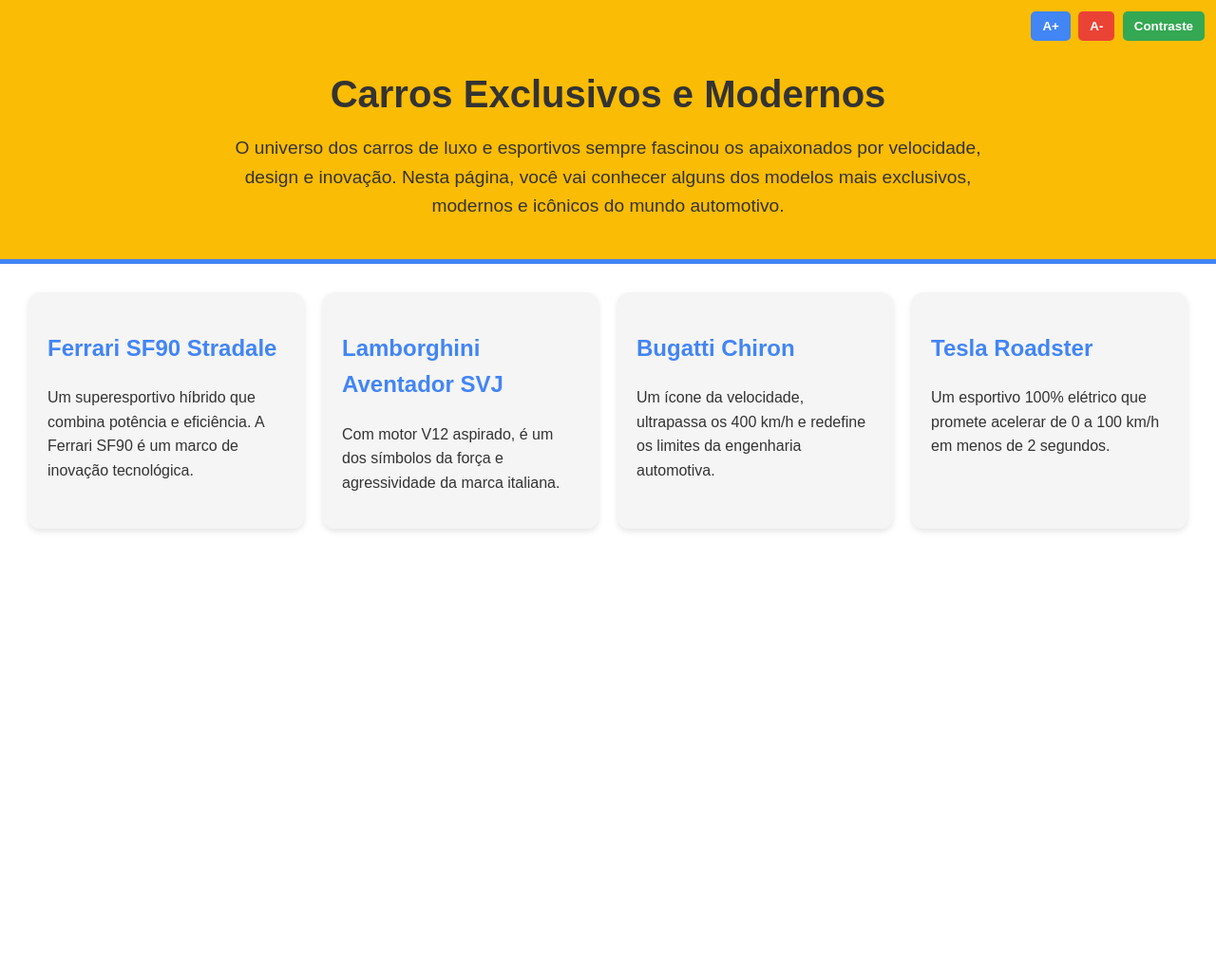
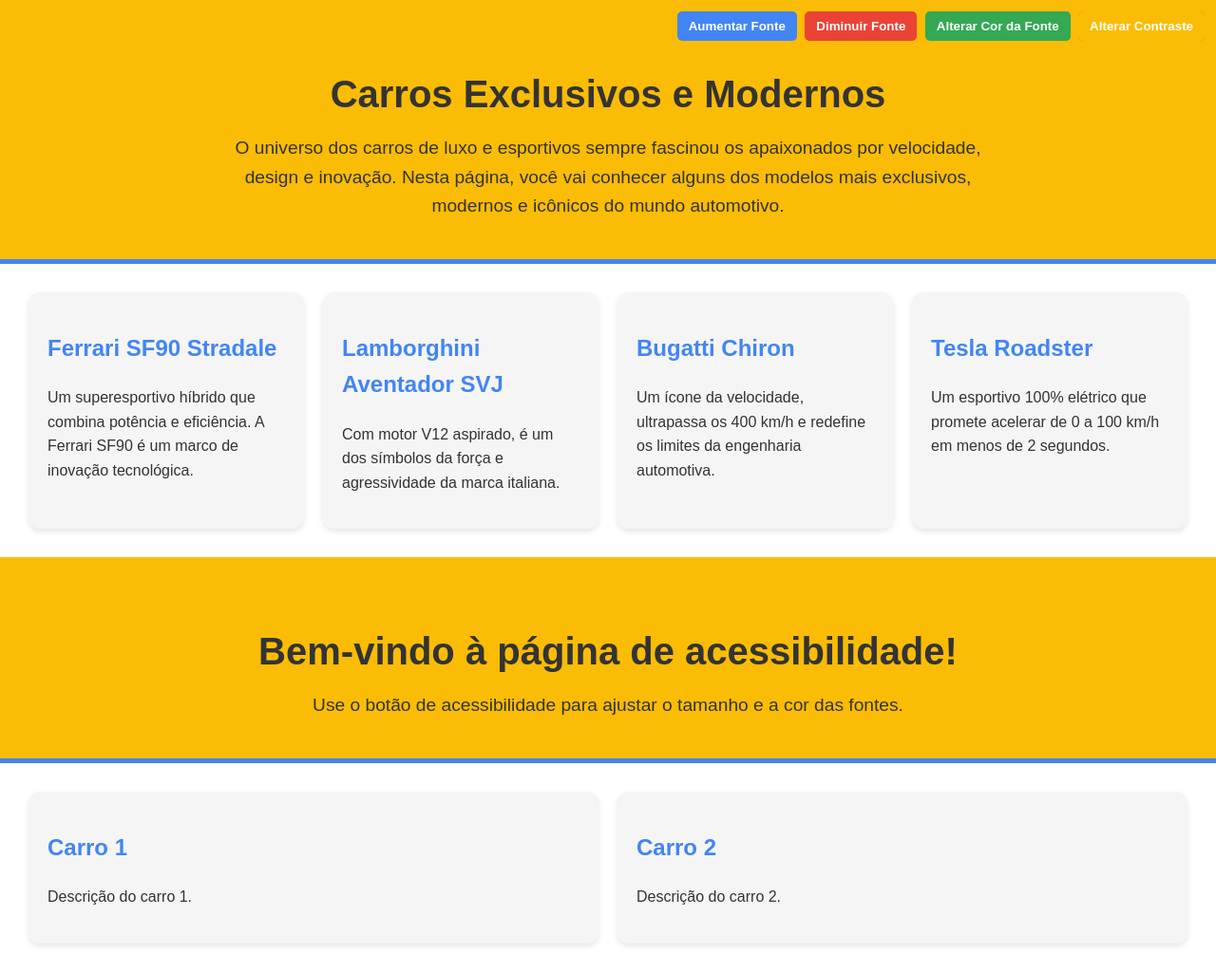
Before and after one commit to cacazi/acessibilidade, a plain HTML site: page ACESSIBILIDADE caique 3c/index.html in a window 1280 px wide. Shown: the whole page at 95% size. Before the commit the page ends 800 px from the top, so only its background shows below. Drawn offline with Linux system fonts and the light colour scheme.

Commit message:
Update index.html

```diff
--- a/ACESSIBILIDADE caique 3c/index.html
+++ b/ACESSIBILIDADE caique 3c/index.html
@@ -49,3 +49,41 @@
   <script src="script.js"></script>
 </body>
 </html>
+
+<!DOCTYPE html>
+<html lang="pt-br">
+<head>
+  <meta charset="UTF-8">
+  <meta name="viewport" content="width=device-width, initial-scale=1.0">
+  <title>Exemplo de Acessibilidade</title>
+  <link rel="stylesheet" href="style.css">
+</head>
+<body>
+
+  <header>
+    <h1>Bem-vindo à página de acessibilidade!</h1>
+    <p>Use o botão de acessibilidade para ajustar o tamanho e a cor das fontes.</p>
+  </header>
+
+  <div class="carros-container">
+    <div class="carro">
+      <h2>Carro 1</h2>
+      <p>Descrição do carro 1.</p>
+    </div>
+    <div class="carro">
+      <h2>Carro 2</h2>
+      <p>Descrição do carro 2.</p>
+    </div>
+    <!-- Adicione mais carros conforme necessário -->
+  </div>
+
+  <div class="acessibilidade">
+    <button id="font-increase">Aumentar Fonte</button>
+    <button id="font-decrease">Diminuir Fonte</button>
+    <button id="font-color-toggle">Alterar Cor da Fonte</button>
+    <button id="contraste-toggle">Alterar Contraste</button>
+  </div>
+
+  <script src="script.js"></script>
+</body>
+</html>
```
